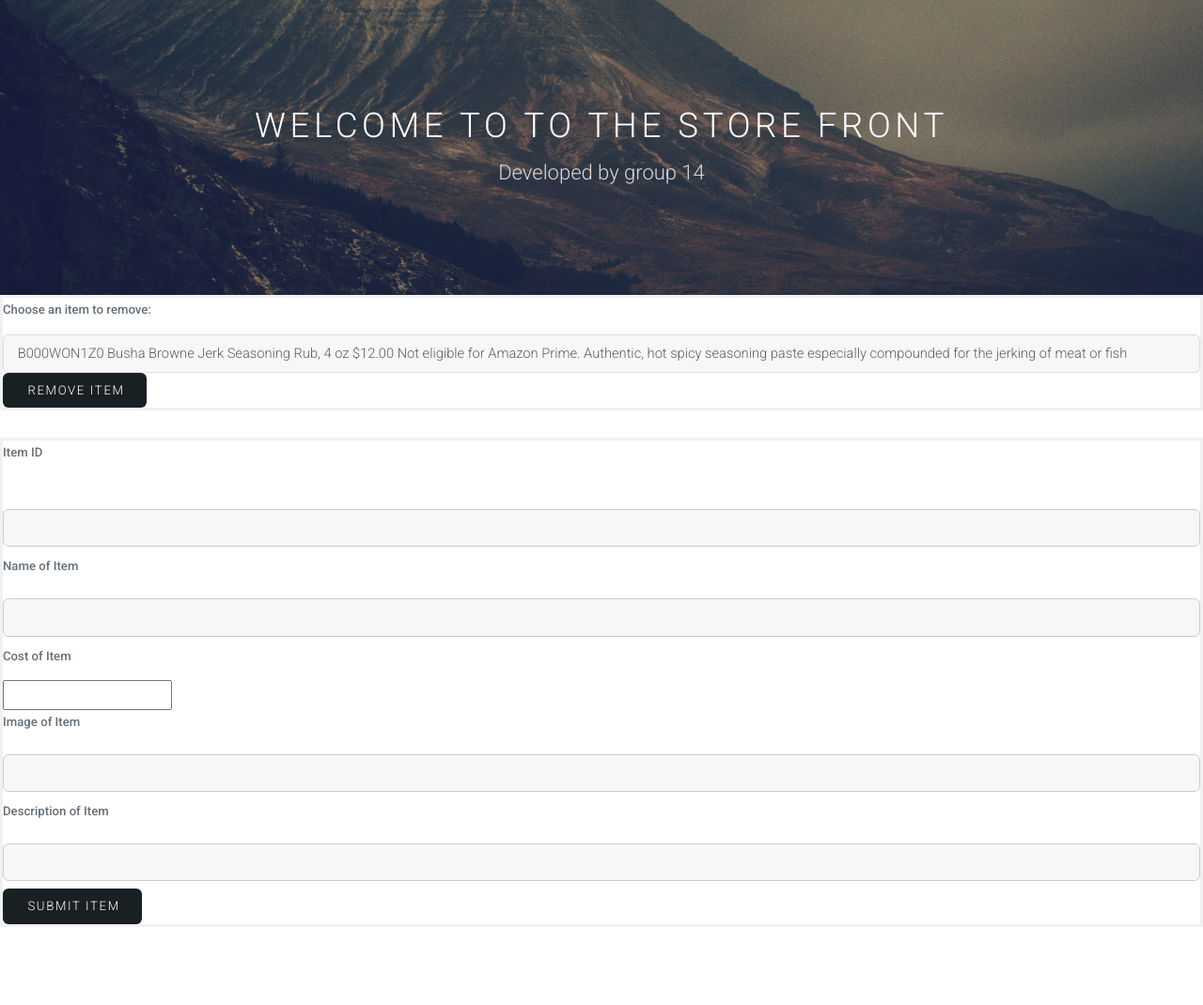
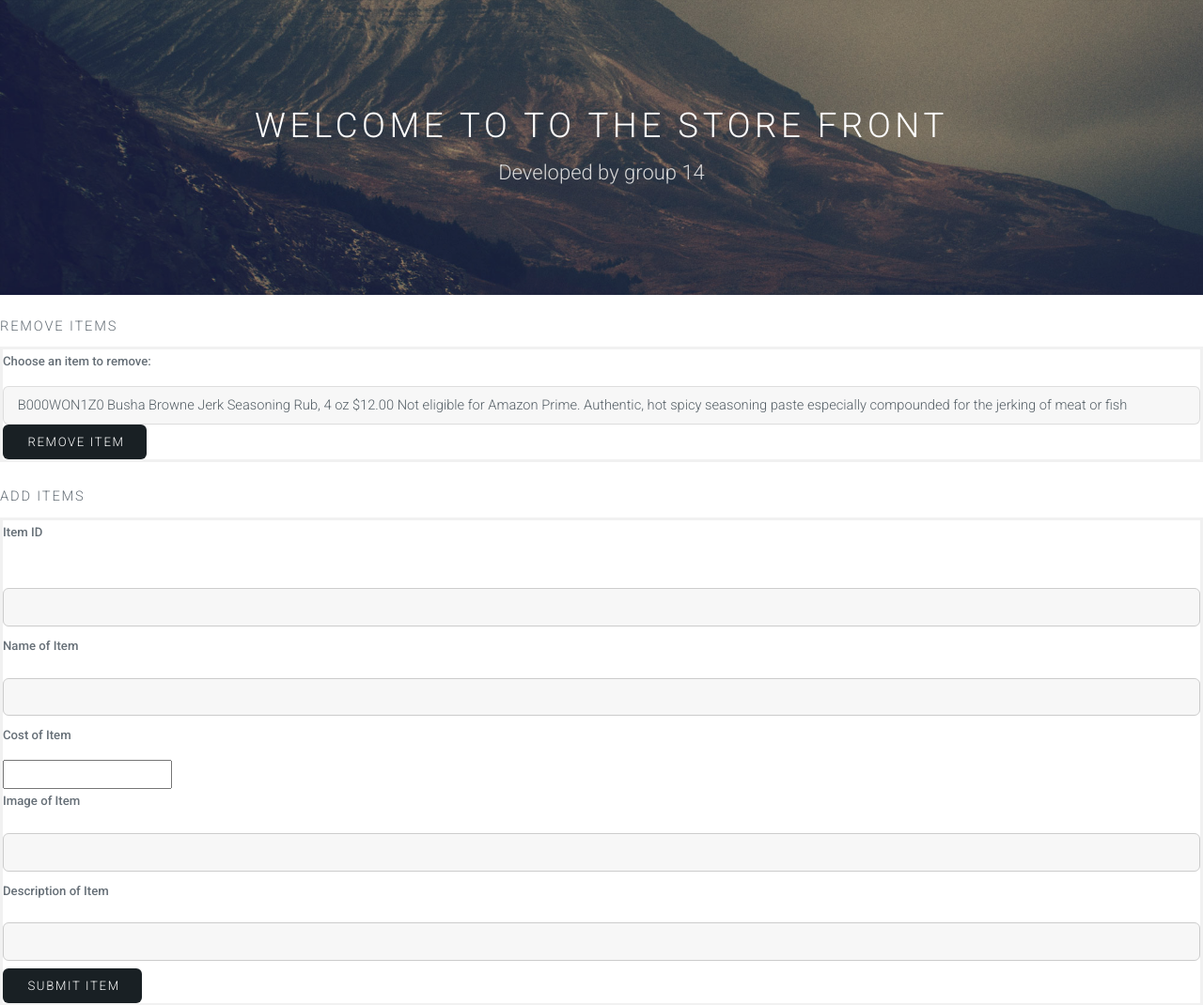
Before and after one commit to VictorQuerecuto/store-front, a PHP site: page /sms_items.php in a window 1280 px wide. Shown: the part 45-1115 px from the top of the page at 94% size. Before the commit the page ends 1032 px from the top, so only its background shows below. Run offline with PHP 8.4, Linux system fonts and the light colour scheme; data comes from the database, SQL or seed files in the repository.

Commit message:
Added headings to HTML

```diff
--- a/sms_items.php
+++ b/sms_items.php
@@ -17,6 +17,8 @@ $conn = null;
 		<title>SMS - Add/Remove Items</title>
 	</head>
 	<body>
+		<br>
+		<h1>Remove Items</h1>
 		<form method = "POST" action = "SMS_remove_item.php">
 			<div>
 				<label for = "item-select">Choose an item to remove:</label>
@@ -30,6 +32,7 @@ $conn = null;
 			</div>
 			<input type = "submit" value = "Remove Item">
 		</form>
+		<h1>Add Items</h1>
 		<form method = "POST" action = "SMS_add_item.php">
 			<div>
 				<label>Item ID</label><br>
```
